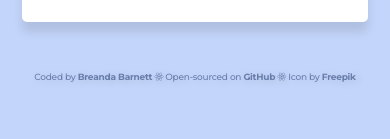
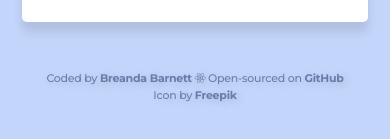
Before and after one commit to breandabarnett/dictionary-project, a React (Create React App) app: page / in a window 390 px wide. Shown: the part 289-428 px from the top of the page. Built offline with nearby package versions, Linux system fonts and the light colour scheme; no server answers.

Commit message:
Updated footer

```diff
--- a/src/App.css
+++ b/src/App.css
@@ -45,7 +45,7 @@ a:hover {
   text-shadow: 2px 2px 10px rgba(0, 0, 0, 0.2);
   text-align: center;
   font-weight: 500;
-  font-size: 14px;
+  font-size: 15px;
   margin: 30px 0;
 }
 
@@ -60,7 +60,7 @@ a:hover {
   }
 
   .App-footer {
-    font-size: 9px;
+    font-size: 11px;
   }
 
   .App .container {
--- a/src/App.js
+++ b/src/App.js
@@ -11,7 +11,7 @@ export default function App() {
           <h1 className="mb-4 text-center">react.dictionary</h1>
         </header>
         <main>
-          <Dictionary defaultKeyword="reading" />
+          <Dictionary defaultKeyword="book" />
         </main>
         <footer className="App-footer mt-5">
           <div>
@@ -32,8 +32,10 @@ export default function App() {
               rel="noreferrer"
             >
               GitHub
-            </a>{" "}
-            <i className="fa-brands fa-react"></i> Icon by{" "}
+            </a>
+            <p>
+              {" "}
+              Icon by{" "}
               <a
                 href="https://www.flaticon.com/free-icons/research"
                 title="Research Icons - Flaticon"
@@ -42,6 +44,7 @@ export default function App() {
               >
                 Freepik
               </a>
+            </p>
           </div>
         </footer>
       </div>
```
Lines whose indentation alone changed are shown as unchanged.
